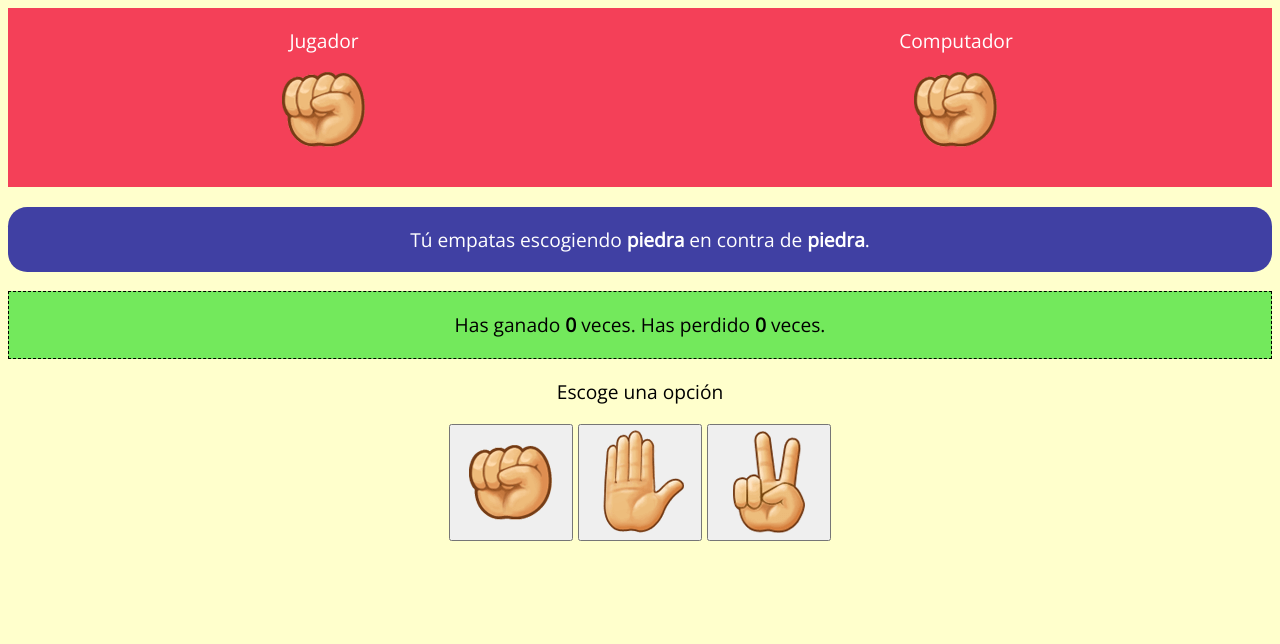
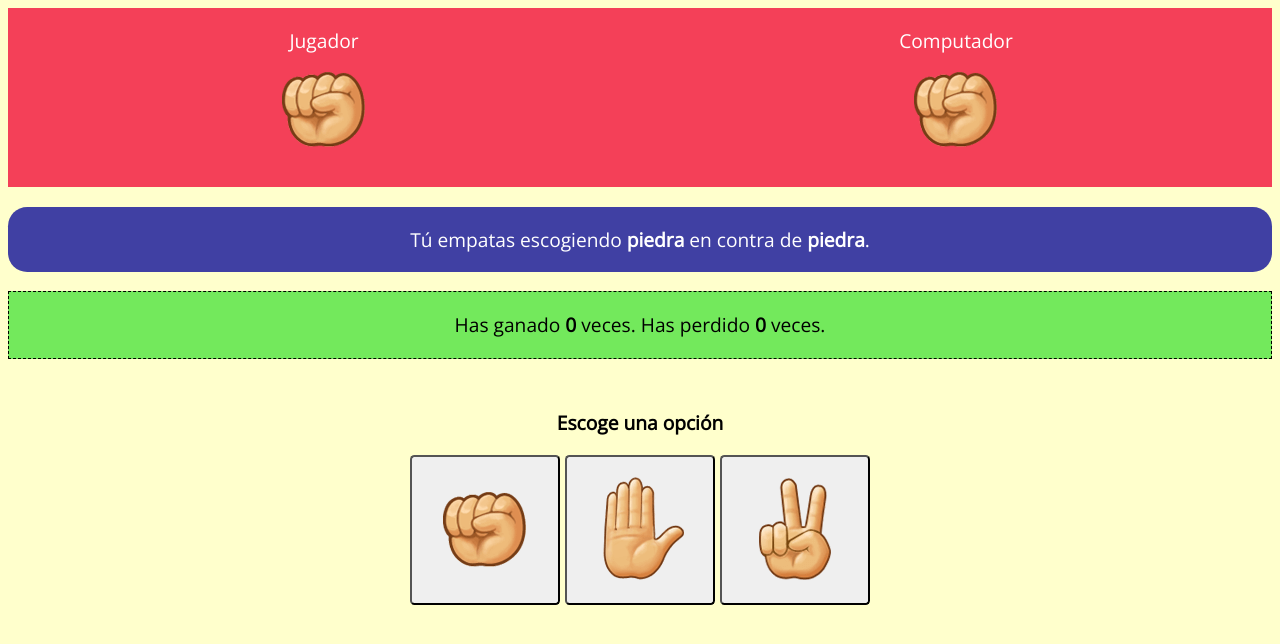
Before and after one commit to CinthiaRS24/Piedra-papel-o-tijera-en-JS, a plain HTML site: page index.html in a window 1280 px wide. Drawn offline with nearby package versions, Linux system fonts and the light colour scheme.

Commit message:
improved css

```diff
--- a/index.html
+++ b/index.html
@@ -29,7 +29,7 @@
 	</p>
 
 	<section>
-		<p>Escoge una opción</p>
+		<p id="chooseOption">Escoge una opción</p>
 		<button data-choice="piedra">
 			<img src="images/rock.png" alt="Jugar usando piedra">
 		</button>
--- a/styles.css
+++ b/styles.css
@@ -28,6 +28,18 @@ body {
 	background: rgba(0, 215, 0, 0.55);
 }
 
+#chooseOption {
+	margin-top: 50px;
+	font-weight: bold;
+}
+
 button {
 	cursor: pointer;
+	width: 150px;
+	height: 150px;
+	border-radius: 3%;
 }
+
+button:hover {
+	background-color: rgba(240, 0, 50, 0.75);
+}
```
